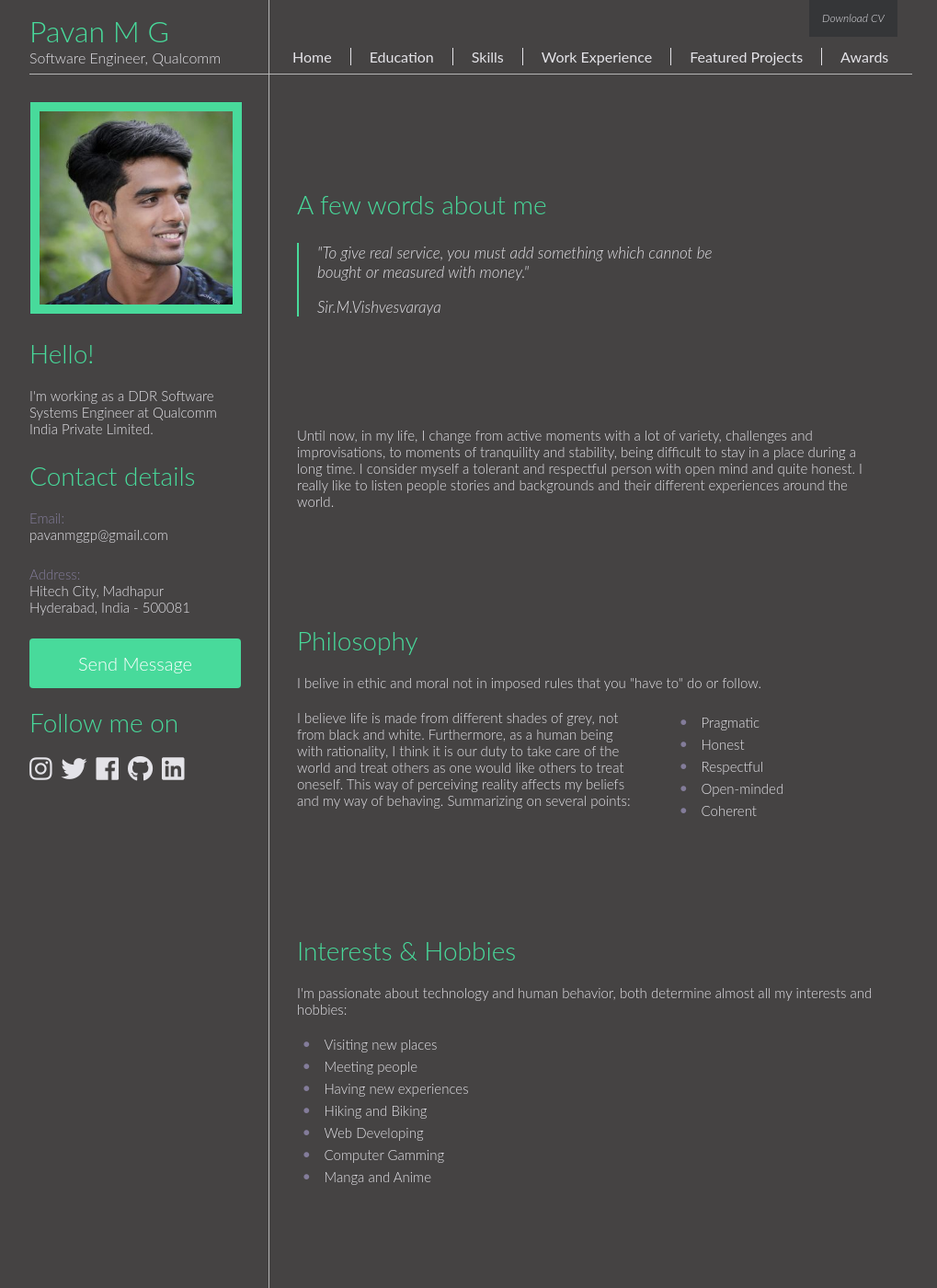
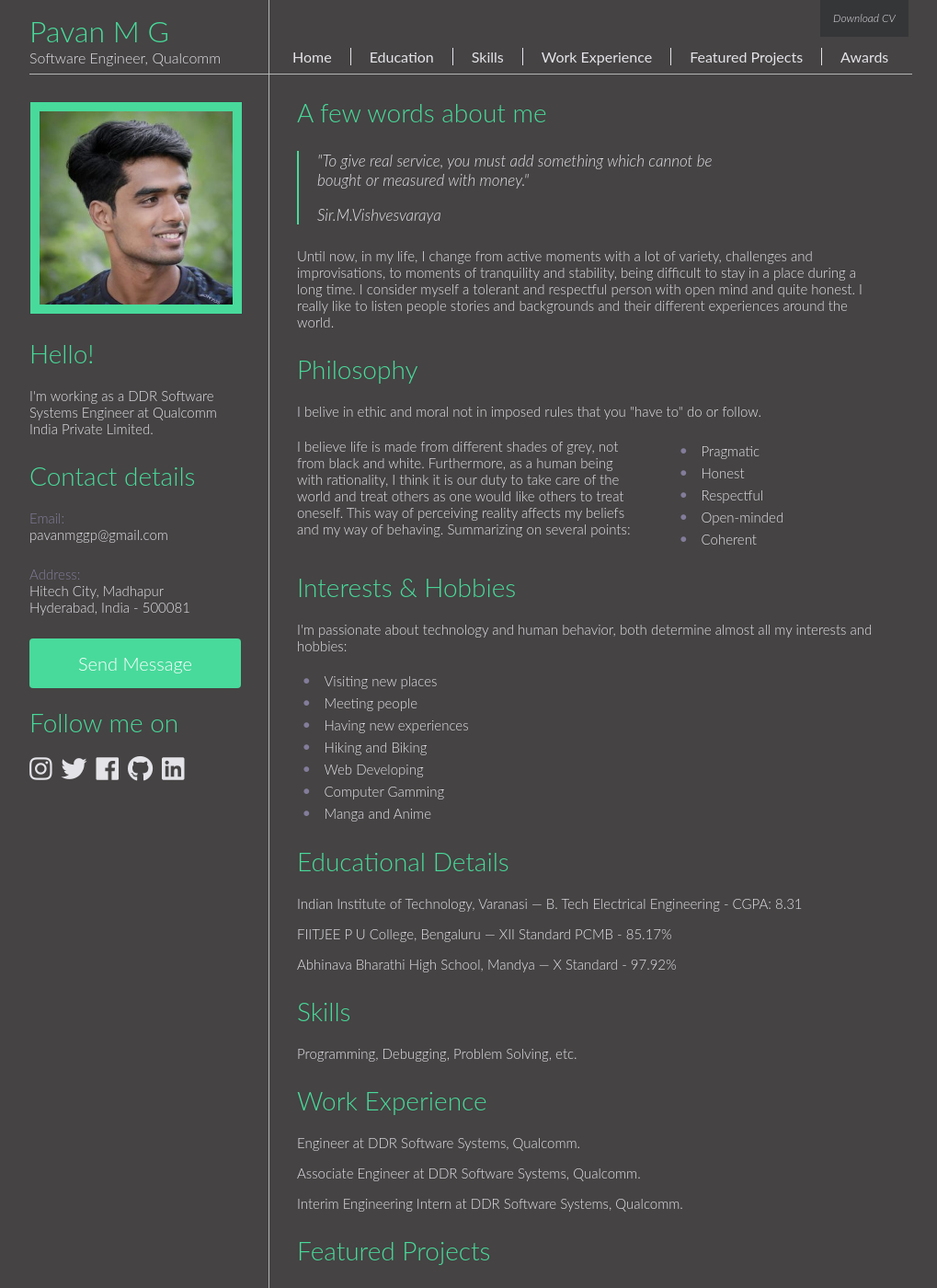
Before and after one commit to pavan-mg/pavan-mg.github.io, a Jekyll site: the page built from index.html, in a window 1280 px wide and 1400 px high. Shown: the whole window at 92% size, without its empty margins (128-1147 px from the left). Built offline with Jekyll 4.4.1, drawn with Linux system fonts in a browser that asks for light colours.

Commit message:
Update main.css

```diff
--- a/css/main.css
+++ b/css/main.css
@@ -19,7 +19,6 @@
 
 .block {
 	margin: 25px 30px;
-	padding-top: 80px;
 }
 	.block h1 {
 		margin-left: -5px;
@@ -115,6 +114,7 @@
 #main_container {
 	width: 960px;
 	margin: 0 auto;
+	scroll-margin-top: 100px;
 }
 	#header {
 		width: 960px;
@@ -174,7 +174,7 @@
 	width: 120px;
 	height: 40px;
 	float: right;
-	margin-right: -8px;
+	margin-right: -20px;
 }
 	.download_button a {
 		text-decoration: none;
```
